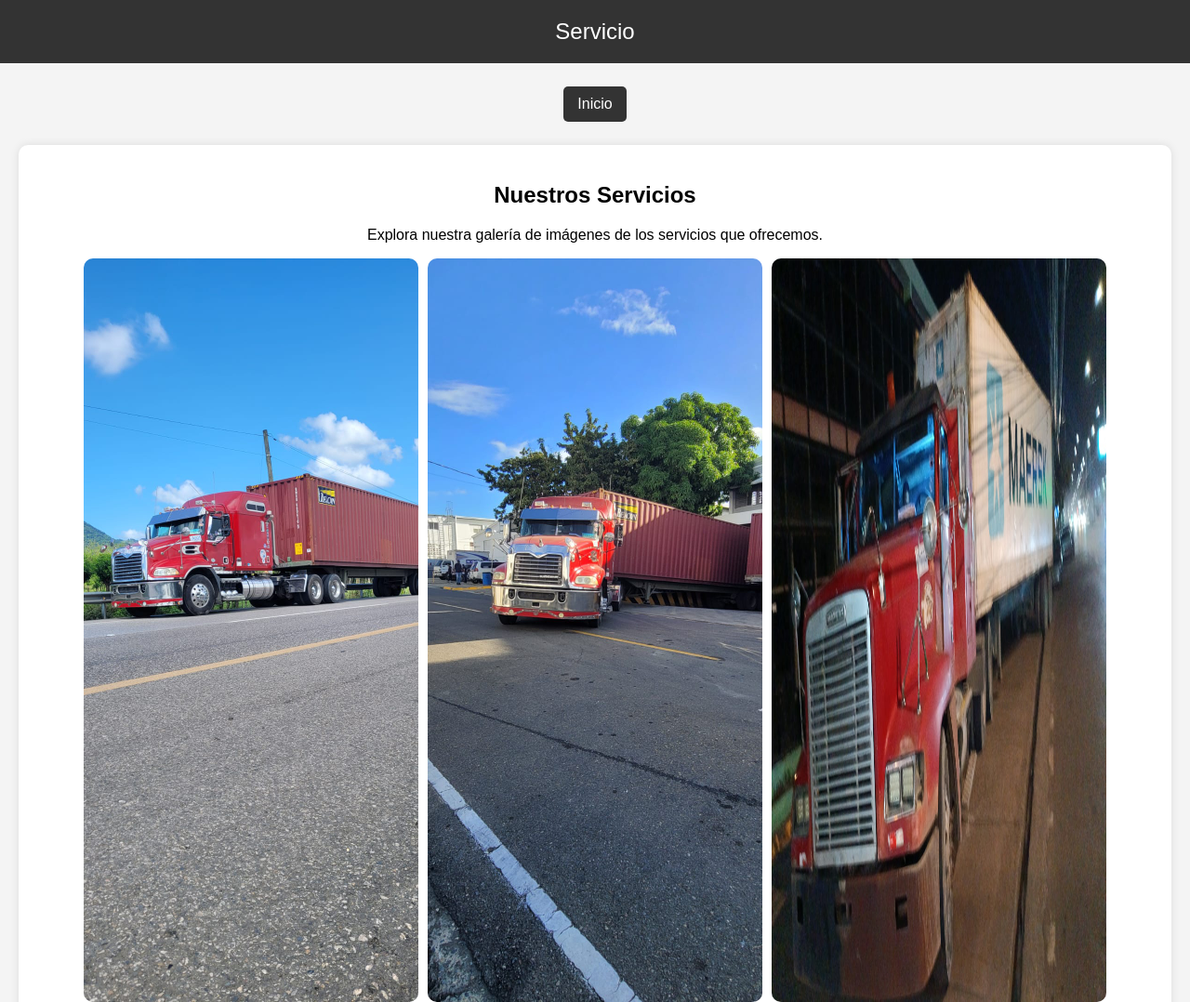
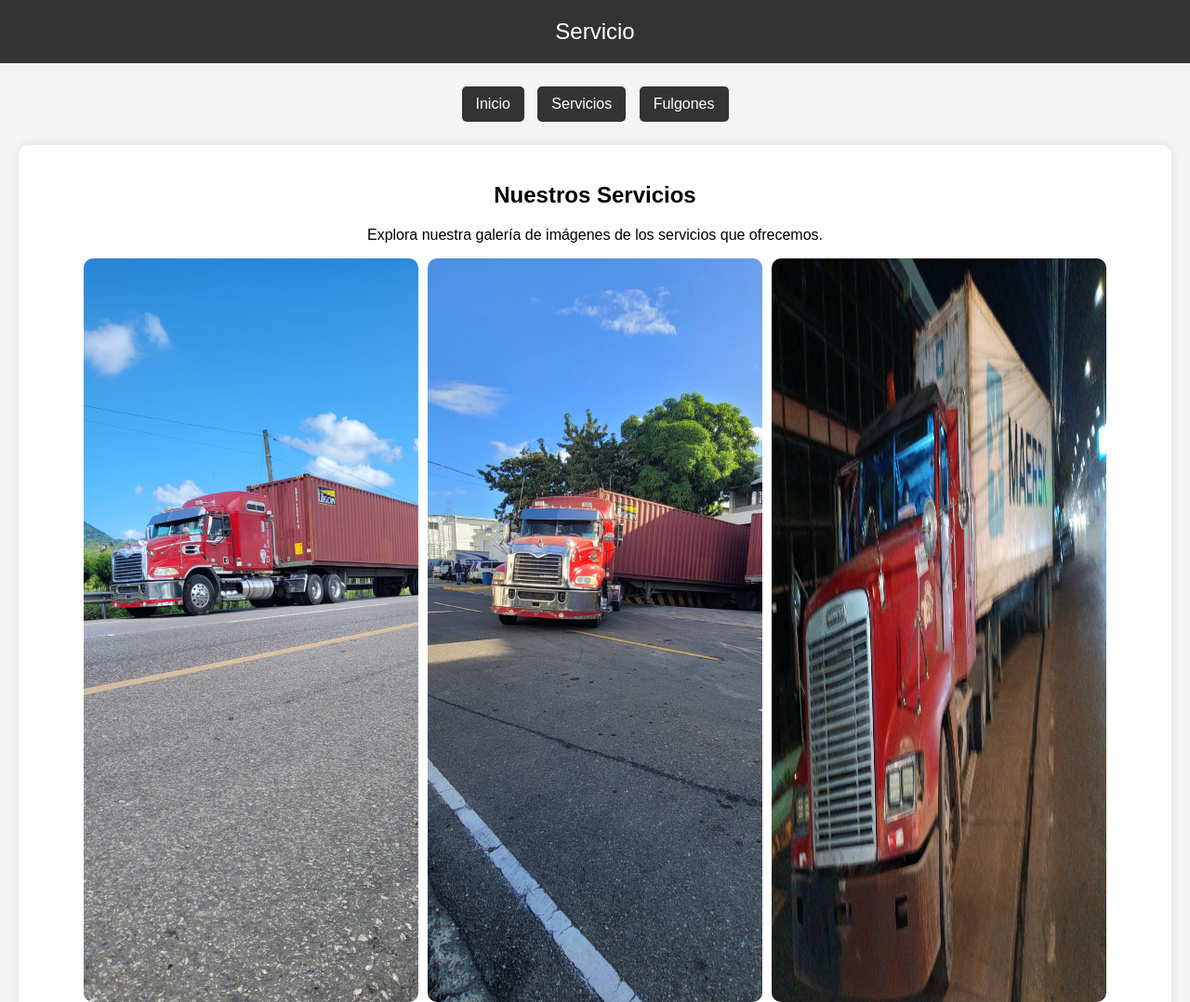
Before and after one commit to elianderq/Santo-domingo-Truck., a plain HTML site: page Servicios.html in a window 1280 px wide. Shown: the top 1078 px of the page at 93% size. Drawn offline with Linux system fonts and the light colour scheme; files whose address does not match are found by name.

Commit message:
Update Servicios.html

```diff
--- a/Servicios.html
+++ b/Servicios.html
@@ -61,6 +61,8 @@
     </header>
     <div class="nav">
         <a href="index.html">Inicio</a>
+        <a href="servicio.html">Servicios</a>
+        <a href="fulgones.html">Fulgones</a>
     </div>
     <div class="container">
         <h2>Nuestros Servicios</h2>
```
